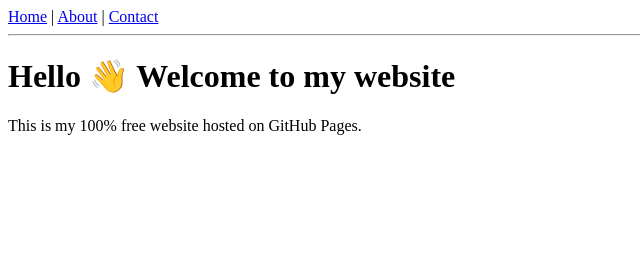
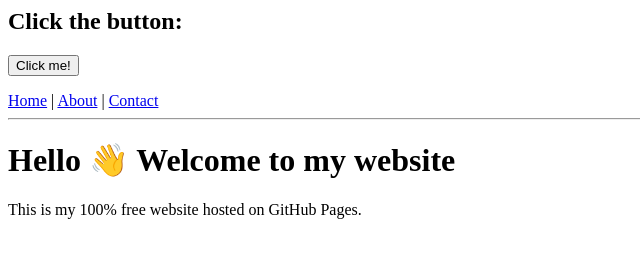
Before and after one commit to Koboye/Koboye.github.io, a plain HTML site: page index.html in a window 1280 px wide. Shown: the whole page, without its empty margins (0-640 px from the left). Drawn offline with Linux system fonts and the light colour scheme.

Commit message:
Update index.html

```diff
--- a/index.html
+++ b/index.html
@@ -1,3 +1,12 @@
+<h2>Click the button:</h2>
+<button onclick="showMessage()">Click me!</button>
+<p id="message"></p>
+
+<script>
+function showMessage() {
+  document.getElementById("message").innerText = "Hello! You clicked the button!";
+}
+</script>
 <nav>
   <a href="index.html">Home</a> |
   <a href="about.html">About</a> |
```
